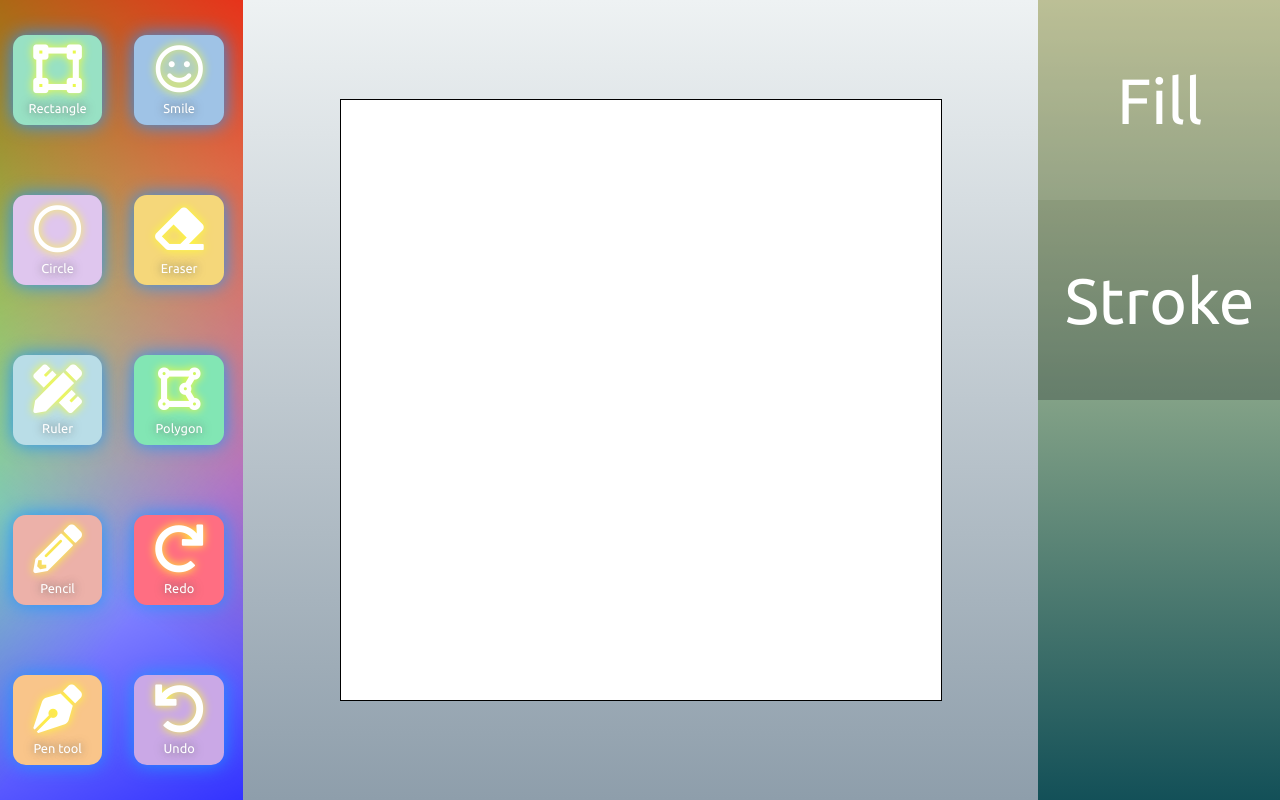
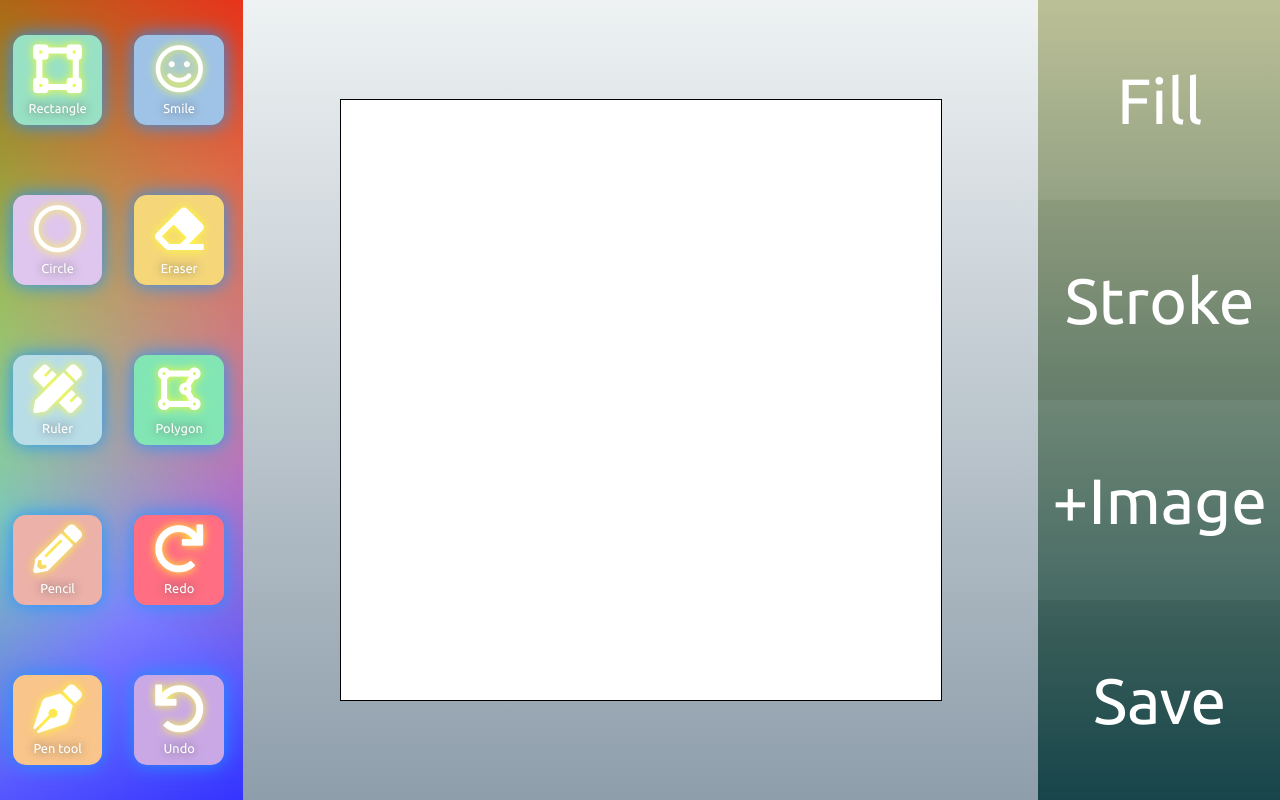
Before and after one commit to matthew-leee/Group4Canvas, a plain HTML site: page index.html in a window 1280 px wide. Drawn offline with nearby package versions, Linux system fonts and the light colour scheme.

Commit message:
change layout

```diff
--- a/index.html
+++ b/index.html
@@ -128,6 +128,18 @@
                     <input type="range" min="0" max="100" value="100" class="slider" id="AS" oninput="slideStroke()">
                 </div>
             </div>
+
+            <div class="stylePanel2">
+                <div class="panel2" id="imgPanel">
+                    <p>+Image</p>
+                </div>
+            </div>
+
+            <div class="stylePanel3">
+                <div class="panel2" id="savePanel">
+                    <p>Save</p>
+                </div>
+            </div>
             <!-- <div class="layer">
                 <div class="layerTitle">
                     <p>Create new Layer!</p>
@@ -217,7 +229,7 @@
             currentFunction = new DrawingPolygon(contextReal, contextDraft);
         })
 
-        $("#smile").click(()=>{
+        $("#smile").click(() => {
             currentFunction = new Smiley(contextReal, contextDraft);
         })
 
--- a/trial.css
+++ b/trial.css
@@ -112,21 +112,26 @@ canvas {
 #canvas-1 {z-index: 1}
 #canvas-draft {z-index: 2}
 
+.save {
+    top: 75vh;
+}
+
 .style {
     grid-area: c;
     display: grid;
     grid-template-columns: 19vw;
-    grid-template-rows: 25vh 25vh 50vh;
+    grid-template-rows: 25vh 25vh 25vh 25vh;
     grid-template-areas:
     "d"
     "d"
-    "f";
+    "f"
+    "g";
     align-items: flex-start;
     background: linear-gradient(to bottom, #f1f2b5, #135058);
 }
 
-.stylePanel{
-    grid-area: d;
+.stylePanel, .stylePanel2, .stylePanel3{
+    /* grid-area: d; */
     width: 100%;
     height: 100%;
     display: flex;
@@ -136,11 +141,26 @@ canvas {
     position: relative;
     color: white;
 }
-#fillPanel, #fillTopPanel{background-color: rgba(65,74,76,0.3);}
-#strokePanel, #strokeTopPanel{background-color: rgba(35,43,43,0.3);}
+.stylePanel {grid-area: d}
+.stylePanel2 {grid-area: f}
+.stylePanel3 {grid-area: g}
+
+#fillPanel, #fillTopPanel, #imgPanel{background-color: rgba(65,74,76,0.3);}
+#strokePanel, #strokeTopPanel, #savePanel{background-color: rgba(35,43,43,0.3);}
+
 .panel {
     width: 100%;
     height: 50%;
+    display: flex;
+    justify-content: center;
+    align-items: center;
+    font-size: 5vw;
+    cursor: pointer;
+}
+
+.panel2 {
+    width: 100%;
+    height: 100%;
     display: flex;
     justify-content: center;
     align-items: center;
@@ -236,7 +256,9 @@ canvas {
     cursor: pointer;
 }
 
-.layer {
+
+
+/* .layer {
     grid-area: f;
     display: flex;
     justify-content: center;
@@ -263,4 +285,4 @@ li, .layerTitle > p {
 
 .layerTitle > p {
     background-color: rgba(255, 217, 0, 1);
-}
+} */
```
